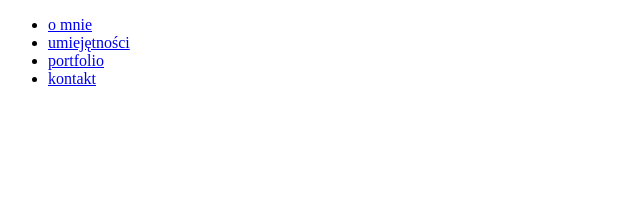
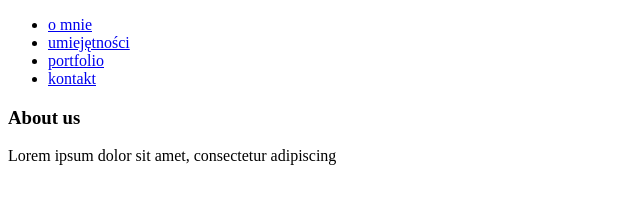
Before and after one commit to rychoz/zadanie-51200, a plain HTML site: page index.html in a window 1280 px wide. Shown: the whole page, without its empty margins (0-640 px from the left). Drawn offline with Linux system fonts and the light colour scheme.

Commit message:
dodanie sekcji about

```diff
--- a/index.html
+++ b/index.html
@@ -16,5 +16,14 @@
                 <li><a href="#contact">kontakt</a></li>
             </ul>
         </nav>
+
+
+        <!--  -->
+
+        <section id="about" class="section">
+            <h3 class="naglowek">About us</h3>
+            <p class="paragraf">Lorem ipsum dolor sit amet, consectetur adipiscing</p>
+        </section>
+
 </body>
 </html>
```
